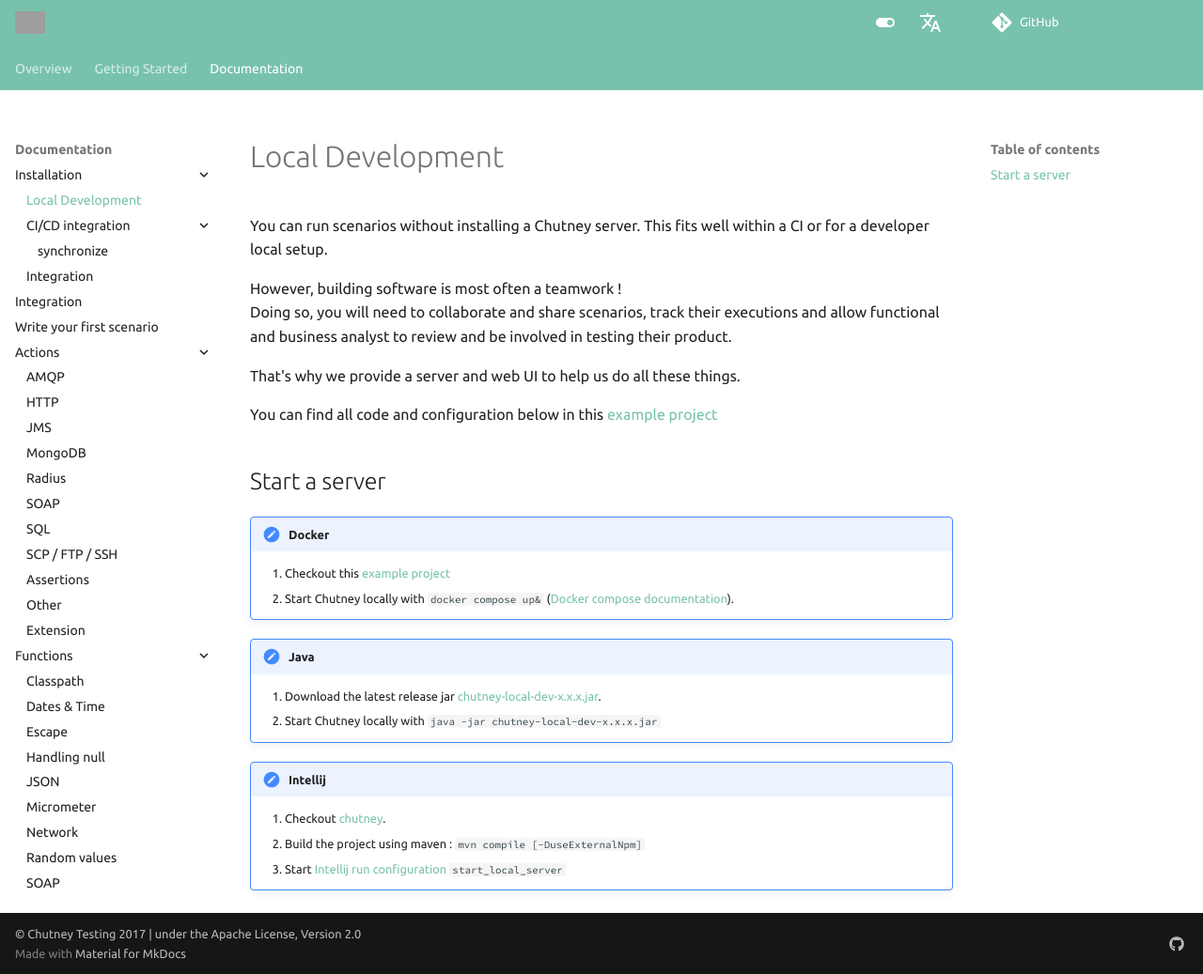
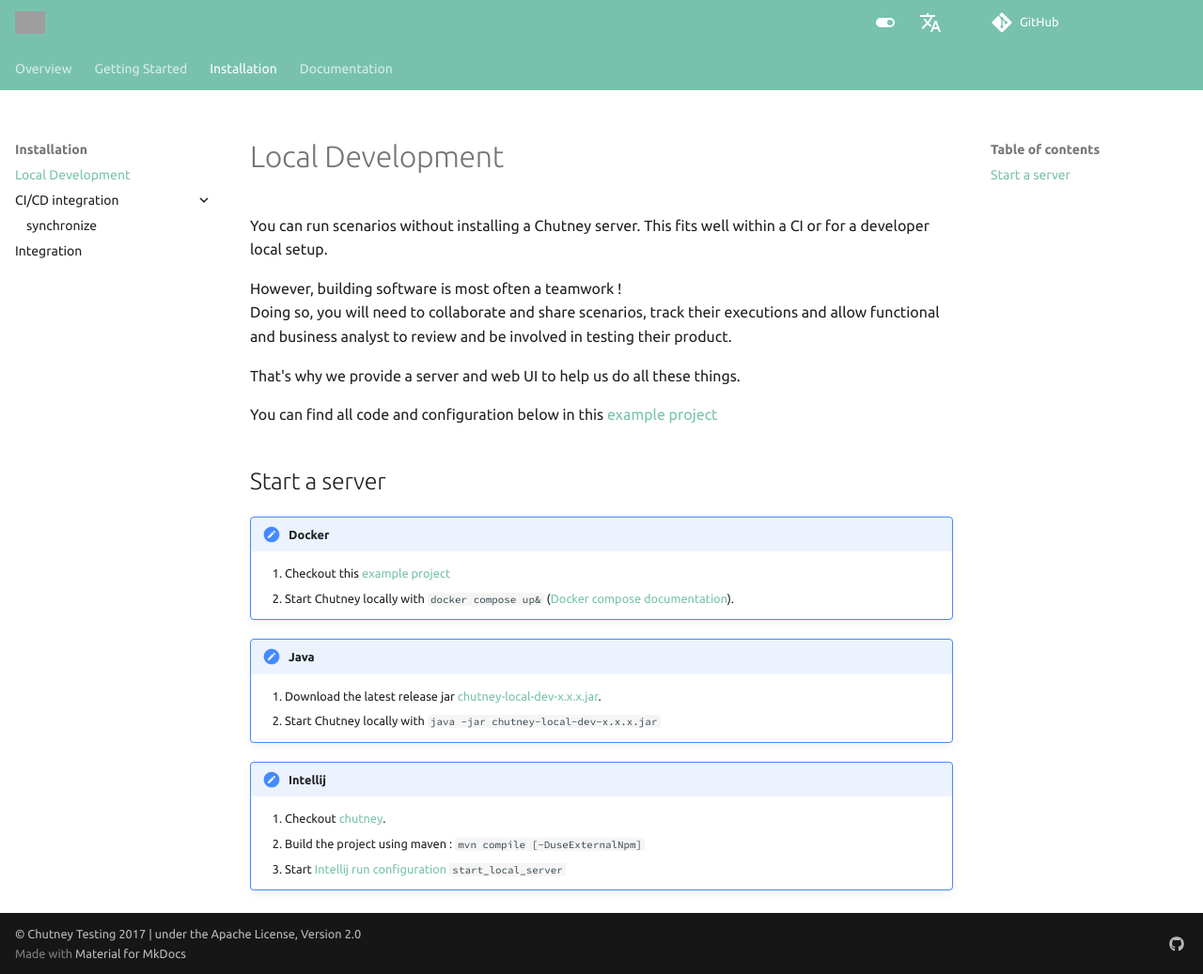
Before and after one commit to chutney-testing/chutney-testing.github.io-legacy, an MkDocs documentation site: the page built from docs/installation/install.md, in a window 1280 px wide and 1037 px high. Shown: the whole window at 94% size. Built offline with MkDocs 1.6.1 and Material for MkDocs 9.7.7, drawn with Linux system fonts in a browser that asks for light colours; comment, search, counter and statistics services are not loaded; grey boxes are pictures that could not be loaded.

Commit message:
doc: Separate install and actions

```diff
--- a/mkdocs.yml
+++ b/mkdocs.yml
@@ -14,14 +14,12 @@
       - Requirements: getting_started/requirements.md
       - Write your first scenario: getting_started/write.md
       - Run your scenario: getting_started/run.md
+  - Installation:
+      - Local Development: installation/install.md
+      - CI/CD integration:
+          - synchronize: installation/scenario_sync.md
+      - Integration: installation/integration.md
   - Documentation:
-      - Installation:
-          - Local Development: installation/install.md
-          - CI/CD integration:
-              - synchronize: installation/scenario_sync.md
-          - Integration: installation/integration.md
-
-      - Integration: integration.md
       - Write a scenario: getting_started/write.md
       - Actions:
           - actions/index.md
```
